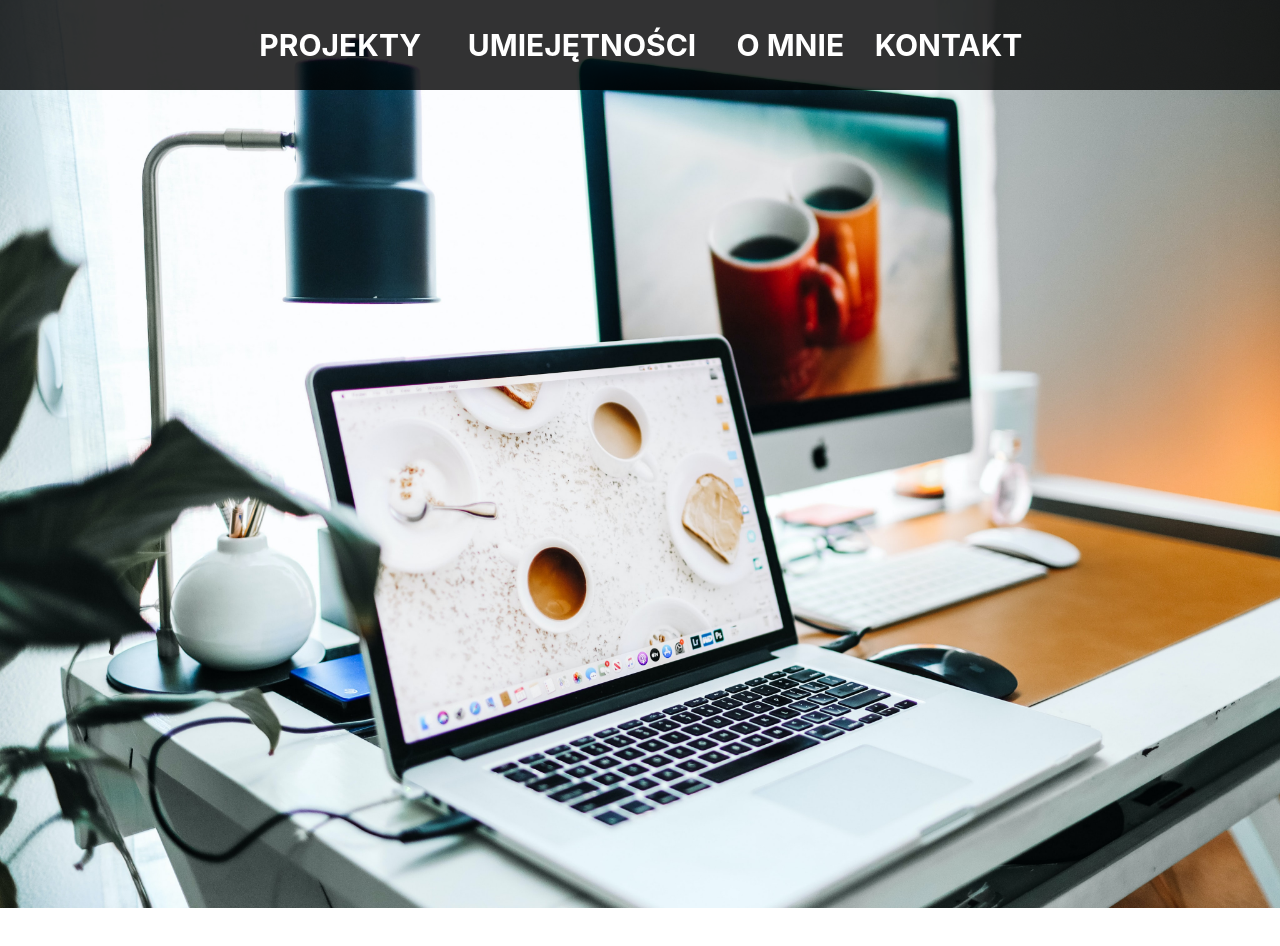
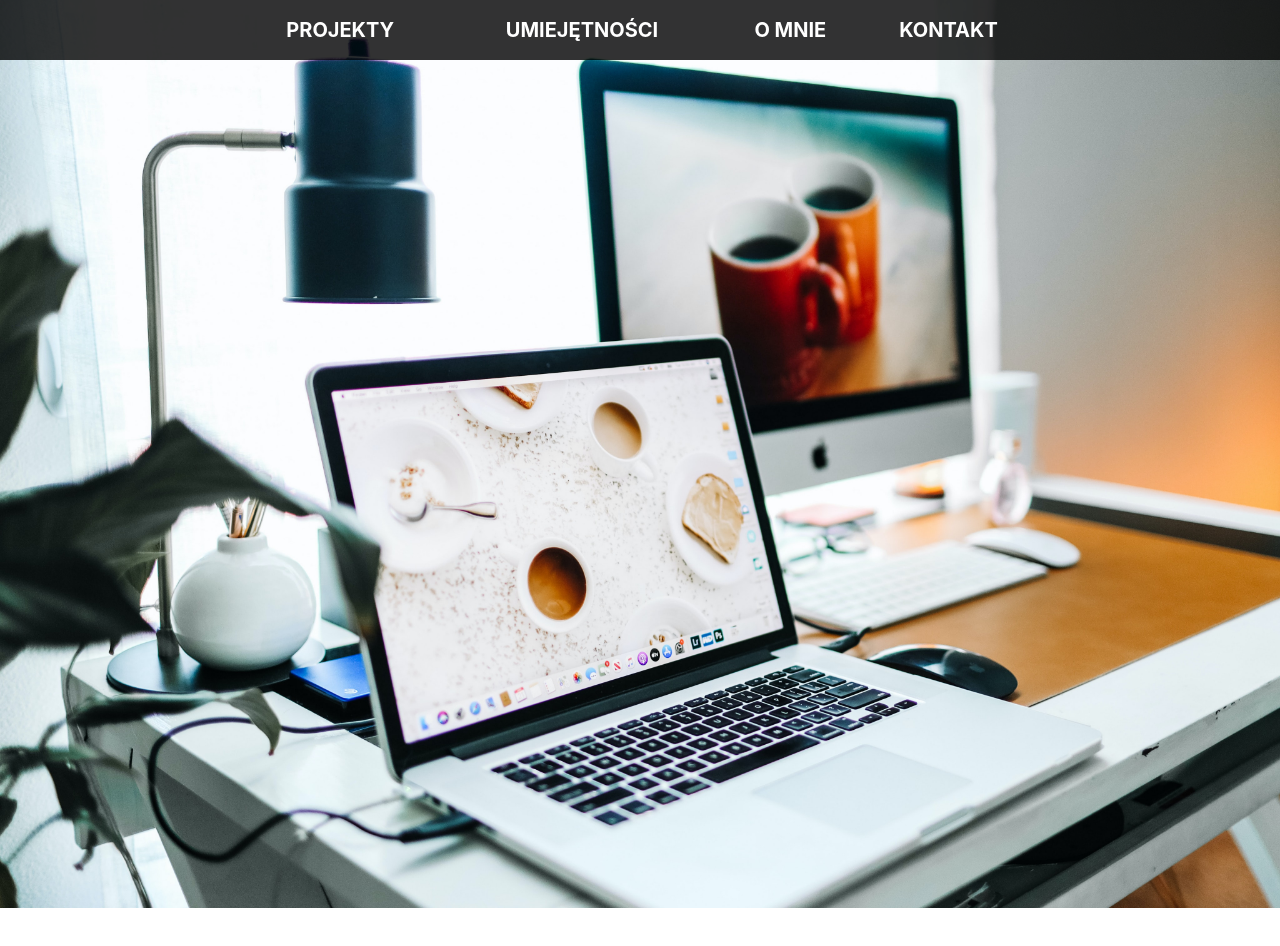
Before and after one commit to RudnickiPawel/p_rudnicki_portfolio, a React (Create React App) app: page / in a window 1280 px wide. Shown: the top 946 px of the page. Built offline with nearby package versions, Linux system fonts and the light colour scheme.

Commit message:
navbar on high res

```diff
--- a/src/components/Header/Header.js
+++ b/src/components/Header/Header.js
@@ -4,7 +4,7 @@ import Menu from './Menu/Menu';
 import { useState } from 'react';
 
 const Header = (props) => {
-  const isScreenWide = window.screen.width > 768;
+  const isScreenWide = window.innerWidth > 768;
   // initially show menu on big width, and hide on small
   const [toggleMenu, setToggleMenu] = useState(isScreenWide ? 1 : 0);
   const toggleMenuHandler = () => {
--- a/src/components/Header/Menu/_Menu.sass
+++ b/src/components/Header/Menu/_Menu.sass
@@ -8,12 +8,13 @@
   overflow: hidden
   color: white
   @media ( min-width: 769px )
-    padding: 15px 0
+    padding: 0
   & div
     padding: 3% 0
     font-size: 30px
     font-weight: 700
     @media ( min-width: 769px )
+      font-size: 20px
       padding: 0
   &__link
     vertical-align: middle
--- a/src/styles/main.css
+++ b/src/styles/main.css
@@ -69,7 +69,6 @@ code {
 @media (min-width: 769px) {
   .Hamburger {
     display: none;
-    position: relative;
   }
 }
 
@@ -89,21 +88,6 @@ code {
           transform: rotate(-45deg);
   position: relative;
   bottom: 13px;
-}
-
-@media (min-width: 769px) {
-  .Hamburger-x .Hamburger__line1, .Hamburger-x .Hamburger__line3 {
-    width: 30px;
-  }
-  .Hamburger-x .Hamburger__line1 {
-    top: 3px;
-  }
-  .Hamburger-x .Hamburger__line3 {
-    bottom: 3px;
-  }
-  .Hamburger-x .Hamburger__line1, .Hamburger-x .Hamburger__line2, .Hamburger-x .Hamburger__line3 {
-    left: 25%;
-  }
 }
 
 .Hamburger__line1, .Hamburger__line2, .Hamburger__line3 {
@@ -126,7 +110,7 @@ code {
 
 @media (min-width: 769px) {
   .Menu {
-    padding: 15px 0;
+    padding: 0;
   }
 }
 
@@ -138,6 +122,7 @@ code {
 
 @media (min-width: 769px) {
   .Menu div {
+    font-size: 20px;
     padding: 0;
   }
 }
```
Also changed, not shown: src/components/Header/Hamburger/_Hamburger.sass (+10 -10 lines).
